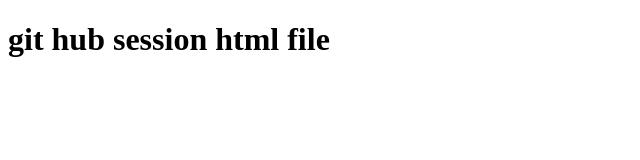
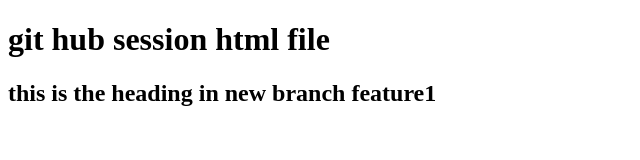
Before and after one commit to Vaishnavi-wagh-2003/git-hub-repo2, a plain HTML site: page index.html in a window 1280 px wide. Shown: the whole page, without its empty margins (0-640 px from the left). Drawn offline with Linux system fonts and the light colour scheme.

Commit message:
this is the new file adding in featured

```diff
--- a/index.html
+++ b/index.html
@@ -3,5 +3,6 @@
 <h1>
     git hub session html file
 </h1>
+<h2>this is the heading in new branch feature1</h2>
 
 </html>
```
